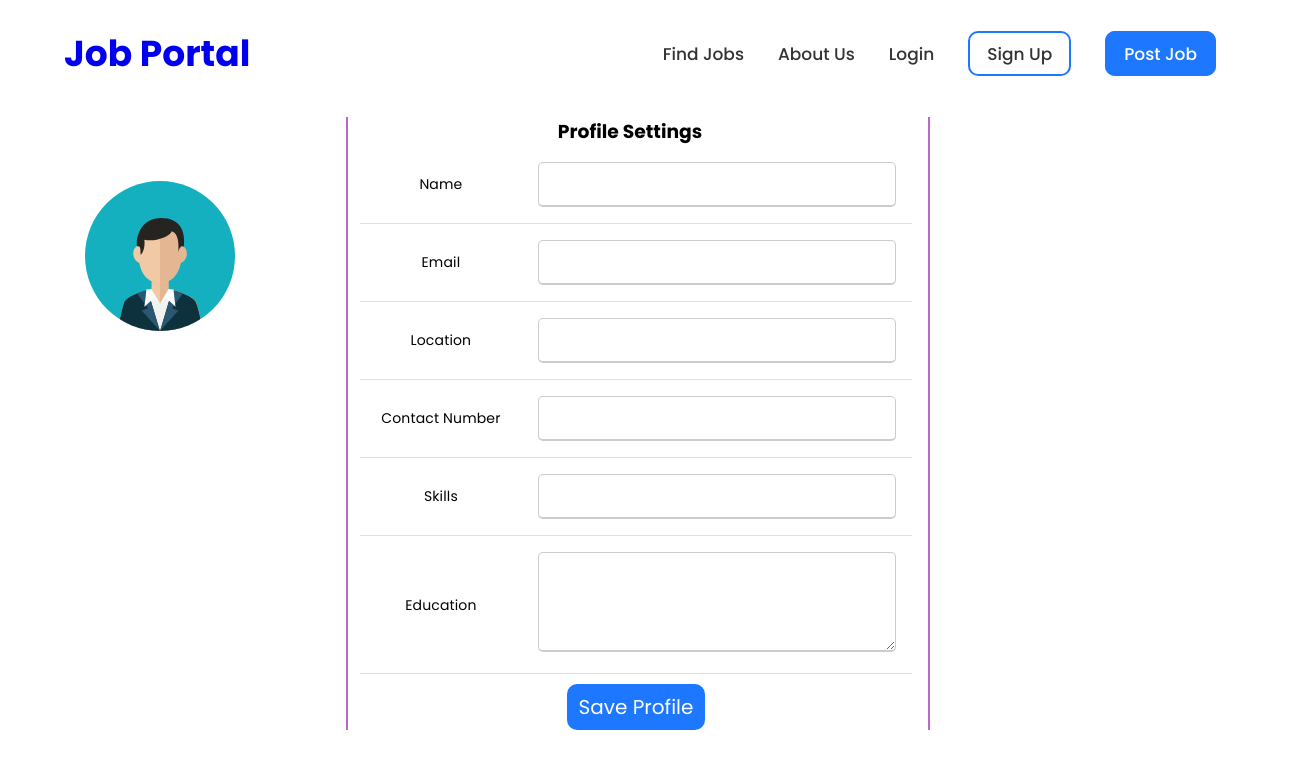
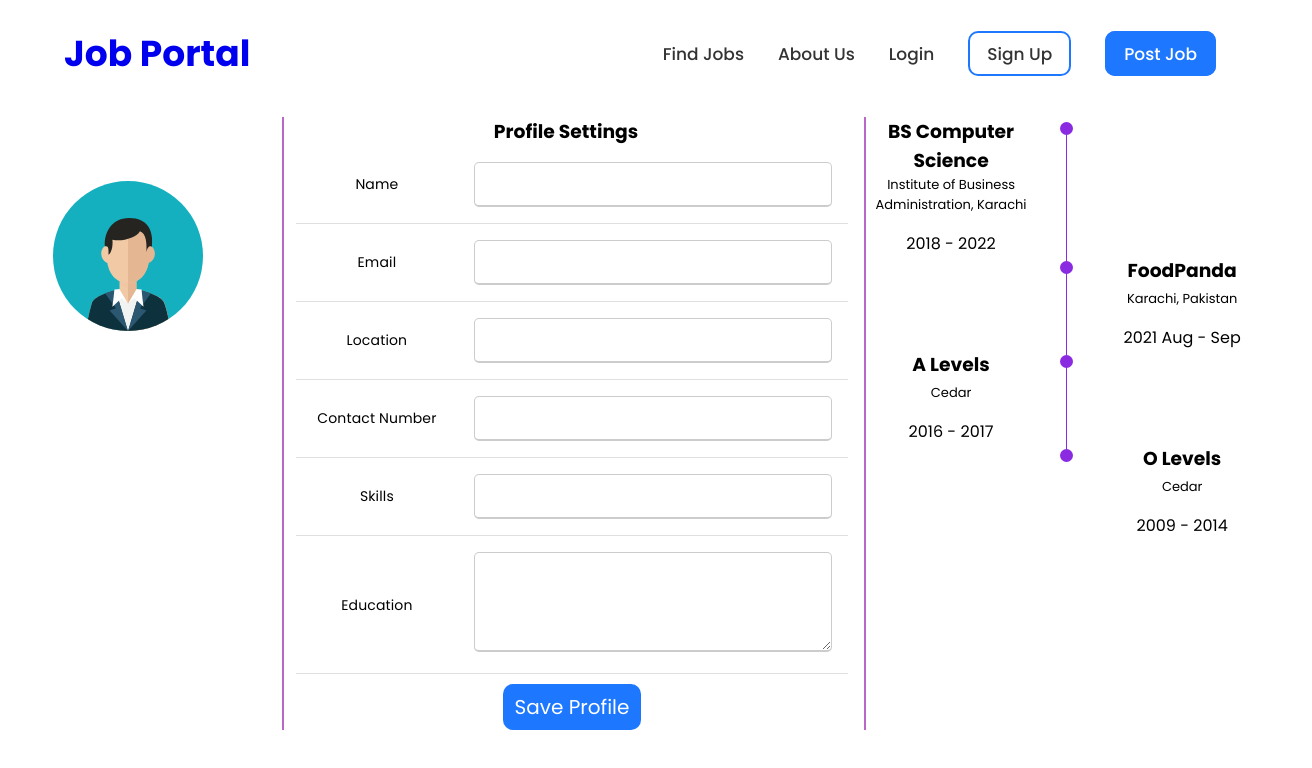
Before and after one commit to faizann7/jobportal, a React (Create React App) app in the folder frontend/: page /about in a window 1280 px wide. Shown: the top 768 px of the page, 1312 px wide, since content can reach past the window. Built offline with nearby package versions, Linux system fonts and the light colour scheme; no server answers.

Commit message:
pagination working

```diff
--- a/frontend/package.json
+++ b/frontend/package.json
@@ -13,6 +13,7 @@
     "react": "^17.0.2",
     "react-dom": "^17.0.2",
     "react-icons": "^4.3.1",
+    "react-paginate": "^8.1.0",
     "react-router-dom": "^6.0.2",
     "react-scripts": "4.0.3",
     "react-split": "^2.0.13",
--- a/frontend/src/App.js
+++ b/frontend/src/App.js
@@ -17,6 +17,7 @@ import Applications from "./pages/Recruiter/Applications";
 import AcceptedEmployees from "./pages/Recruiter/AcceptedEmployees";
 import MyApplications from "./pages/Applicant/MyApplications";
 import Naavbar from "./components/Naavbar";
+import FindJobs from "./pages/FindJobs";
 
 function App() {
   return (
@@ -24,6 +25,7 @@ function App() {
       <Naavbar />
       <Routes>
         <Route path="/" element={<Home />} />
+        <Route path="/findjobs" element={<FindJobs />} />
         <Route path="/about" element={<About />} />
         <Route path="/services" element={<Services />} />
         <Route path="/profile" element={<Profile />} />
--- a/frontend/src/components/Cards/Cards.js
+++ b/frontend/src/components/Cards/Cards.js
@@ -2,27 +2,51 @@ import React, { useState, useEffect } from "react";
 import axios from "axios";
 import "./cards.scss";
 import { Link } from "react-router-dom";
-
+import Pagination from "../Pagination/Pagination";
+import ReactPaginate from "react-paginate";
+import "../Pagination/pagination.scss";
 const Cards = () => {
   const [jobs, setJobs] = useState([]);
+  const [page, setPage] = useState(1);
 
-  const URL = "http://localhost:5000/api/jobs/getjobs";
+  const [changePage, setChangePage] = useState(1);
+
+  //const URL = "http://localhost:5000/api/jobs/getjobs";
+  //const URL = "http://localhost:5000/api/jobs/jobs?page=3";
 
   useEffect(() => {
-    getAllJobs();
+    getAllJobs(changePage);
   }, []);
-
-  const getAllJobs = () => {
+  const getAllJobs = (changePage) => {
     axios
-      .get(`${URL}`)
+      .get(`http://localhost:5000/api/jobs/jobs?page=${changePage}`)
       .then((response) => {
-        setJobs(response.data);
-        console.log(response.data);
+        setJobs(response.data.data);
+        console.log(response.data.data);
       })
       .catch((error) => {
         console.error(`Error ${error}`);
       });
   };
+  const handlePageClick = (data) => {
+    let c = data.selected + 1;
+
+    getAllJobs(c);
+    //console.log(data.selected);
+  };
+  console.log(changePage);
+
+  // const getAllJobs = (changePage) => {
+  //   axios
+  //     .get(`http://localhost:5000/api/jobs/jobs?page=${changePage}`)
+  //     .then((response) => {
+  //       setJobs(response.data.data);
+  //       console.log(response.data.data);
+  //     })
+  //     .catch((error) => {
+  //       console.error(`Error ${error}`);
+  //     });
+  // };
 
   const convertDate = (d) => {
     let date = new Date(d);
@@ -67,6 +91,20 @@ const Cards = () => {
           </div>
         ))}
       </div>
+      <div className="divpage">
+        <ReactPaginate
+          previousLabel={"Previous"}
+          nextLabel={"Next"}
+          breakLabel={"..."}
+          pageCount={10}
+          onPageChange={handlePageClick}
+          //class names
+          containerClassName={"paginateBtn"}
+          previousLinkClassName="previousBtn"
+          nextLinkClassName="nextBtn"
+          activeClassName="paginationActive"
+        />
+      </div>
     </>
   );
 };
--- a/frontend/src/components/Cards/cards.scss
+++ b/frontend/src/components/Cards/cards.scss
@@ -245,3 +245,6 @@
   bottom: 0;
   margin-bottom: 20px;
 }
+.divpage {
+  margin-top: 30px;
+}
--- a/frontend/src/components/HeroSection/HeroSection.js
+++ b/frontend/src/components/HeroSection/HeroSection.js
@@ -2,6 +2,7 @@ import React from "react";
 import { Link } from "react-router-dom";
 import { ReactComponent as Jobhunt } from "./jobhunt.svg";
 import "./hero.scss";
+import Pagination from "../Pagination/Pagination";
 const HeroSection = () => {
   return (
     <div>
--- a/frontend/src/components/Naavbar.js
+++ b/frontend/src/components/Naavbar.js
@@ -56,7 +56,7 @@ const Naavbar = () => {
                 </Link>
               </li>
               <li>
-                <Link className="link" to="/login">
+                <Link className="link" to="/findjobs">
                   My Jobs
                 </Link>
               </li>
@@ -92,7 +92,7 @@ const Naavbar = () => {
     return (
       <div>
         <section className="container-nav row nav">
-          <Link to="#" className="logo nav">
+          <Link to="/" className="logo nav">
             Job Portal
           </Link>
           <nav className="navigation row menulink">
@@ -100,7 +100,7 @@ const Naavbar = () => {
               <li>
                 <NavLink
                   className={({ isActive }) => (isActive ? "active" : "link")}
-                  to="/"
+                  to="/findjobs"
                 >
                   Find Jobs
                 </NavLink>
@@ -137,7 +137,7 @@ const Naavbar = () => {
     return (
       <div>
         <section className="container-nav row nav">
-          <Link to="#" className="logo nav">
+          <Link to="/" className="logo nav">
             Job Portal
           </Link>
           <nav className="navigation row menulink">
@@ -145,7 +145,7 @@ const Naavbar = () => {
               <li>
                 <NavLink
                   className={({ isActive }) => (isActive ? "active" : "link")}
-                  to="/"
+                  to="findjobs"
                 >
                   Find Jobs
                 </NavLink>
--- /dev/null
+++ b/frontend/src/components/Pagination/Pagination.js
@@ -0,0 +1,30 @@
+import React, { useState } from "react";
+import ReactPaginate from "react-paginate";
+import "./pagination.scss";
+
+const Pagination = () => {
+  const [changePage, setChangePage] = useState(1);
+  const handlePageClick = (data) => {
+    setChangePage(data.selected);
+    //console.log(data.selected);
+  };
+  console.log(changePage);
+  return (
+    <div className="pagination">
+      <ReactPaginate
+        previousLabel={"Previous"}
+        nextLabel={"Next"}
+        breakLabel={"..."}
+        pageCount={10}
+        onPageChange={handlePageClick}
+        //class names
+        containerClassName={"paginateBtn"}
+        previousLinkClassName="previousBtn"
+        nextLinkClassName="nextBtn"
+        activeClassName="paginationActive"
+      />
+    </div>
+  );
+};
+
+export default Pagination;
--- /dev/null
+++ b/frontend/src/components/Pagination/pagination.scss
@@ -0,0 +1,26 @@
+.paginateBtn {
+  width: 80%;
+  height: 40px;
+  list-style: none;
+  display: flex;
+  justify-content: center;
+
+  a {
+    padding: 10px;
+    margin: 8px;
+    border-radius: 5px;
+    border: 1px solid #1a75e8;
+    color: #1a75e8;
+    cursor: pointer;
+  }
+
+  a:hover {
+    color: #fff;
+    background-color: #1a75e8;
+  }
+}
+
+.paginationActive a {
+  color: #fff;
+  background-color: #1a75e8;
+}
--- /dev/null
+++ b/frontend/src/pages/FindJobs.js
@@ -0,0 +1,12 @@
+import React from "react";
+import Cards from "../components/Cards/Cards";
+
+const FindJobs = () => {
+  return (
+    <div>
+      <Cards />
+    </div>
+  );
+};
+
+export default FindJobs;
--- a/frontend/src/pages/about.js
+++ b/frontend/src/pages/about.js
@@ -258,7 +258,78 @@ const About = () => {
               <button class="save-btn">Save Profile</button>
             </form>
           </div>
-          <div className="third"></div>
+          <div className="third">
+            <div class="container__sections">
+              <div class="container__content">
+                <div class="container__data">
+                  <div>
+                    <h3 class="qcontainer__title">BS Computer Science </h3>
+                    <span class="container__subtitle">
+                      {" "}
+                      Institute of Business Administration, Karachi{" "}
+                    </span>
+
+                    <div class="container__calender">
+                      <i></i>
+                      2018 - 2022
+                    </div>
+                  </div>
+                  <div>
+                    <span class="container__rounder"></span>
+                    <span class="container__line"></span>
+                  </div>
+                </div>
+
+                <div class="container__data">
+                  <div></div>
+                  <div>
+                    <span class="container__rounder"></span>
+                    <span class="container__line"></span>
+                  </div>
+                  <div>
+                    <h3 class="qcontainer__title">FoodPanda</h3>
+                    <span class="container__subtitle"> Karachi, Pakistan</span>
+
+                    <div class="container__calender">
+                      <i></i>
+                      2021 Aug - Sep
+                    </div>
+                  </div>
+                </div>
+
+                <div class="container__data">
+                  <div>
+                    <h3 class="qcontainer__title">A Levels</h3>
+                    <span class="container__subtitle"> Cedar </span>
+
+                    <div class="container__calender">
+                      <i></i>
+                      2016 - 2017
+                    </div>
+                  </div>
+                  <div>
+                    <span class="container__rounder"></span>
+                    <span class="container__line"></span>
+                  </div>
+                </div>
+                <div class="container__data">
+                  <div></div>
+                  <div>
+                    <span class="container__rounder"></span>
+                  </div>
+                  <div>
+                    <h3 class="qcontainer__title">O Levels</h3>
+                    <span class="container__subtitle"> Cedar </span>
+
+                    <div class="container__calender">
+                      <i></i>
+                      2009 - 2014
+                    </div>
+                  </div>
+                </div>
+              </div>
+            </div>
+          </div>
         </div>
       </>
     );
--- a/frontend/src/pages/about.scss
+++ b/frontend/src/pages/about.scss
@@ -1,6 +1,6 @@
 .container-about {
   display: grid;
-  grid-template-columns: 25% 45% 30%;
+  grid-template-columns: 20% 45% 35%;
   grid-column-gap: 1em;
   margin-top: 10px;
 }
@@ -22,6 +22,8 @@
 
 .third {
   border-left: 2px solid #ba68c8;
+  text-align: center;
+  max-width: 90%;
 }
 
 .aboutinput {
@@ -61,3 +63,41 @@
   text-decoration: none;
   border: none;
 }
+
+.container__data {
+  display: grid;
+  grid-template-columns: 1fr max-content 1fr;
+  column-gap: 1.5rem;
+}
+
+.container__title {
+  font-size: 0.938rem;
+  font-weight: 500;
+}
+
+.container__subtitle {
+  display: inline-block;
+  font-size: 0.813rem;
+  margin-bottom: 1rem;
+}
+
+.container__calender {
+  font-size: 1rem;
+  color: 250, 8%, 65%;
+}
+
+.container__rounder {
+  display: inline-block;
+  width: 13px;
+  height: 13px;
+  background-color: blueviolet;
+  border-radius: 50px;
+}
+
+.container__line {
+  display: block;
+  width: 1px;
+  height: 100%;
+  background-color: blueviolet;
+  transform: translate(6px, -7px);
+}
```
Also changed, not shown: 2 other files (tests, documents, lock files or other folders).
